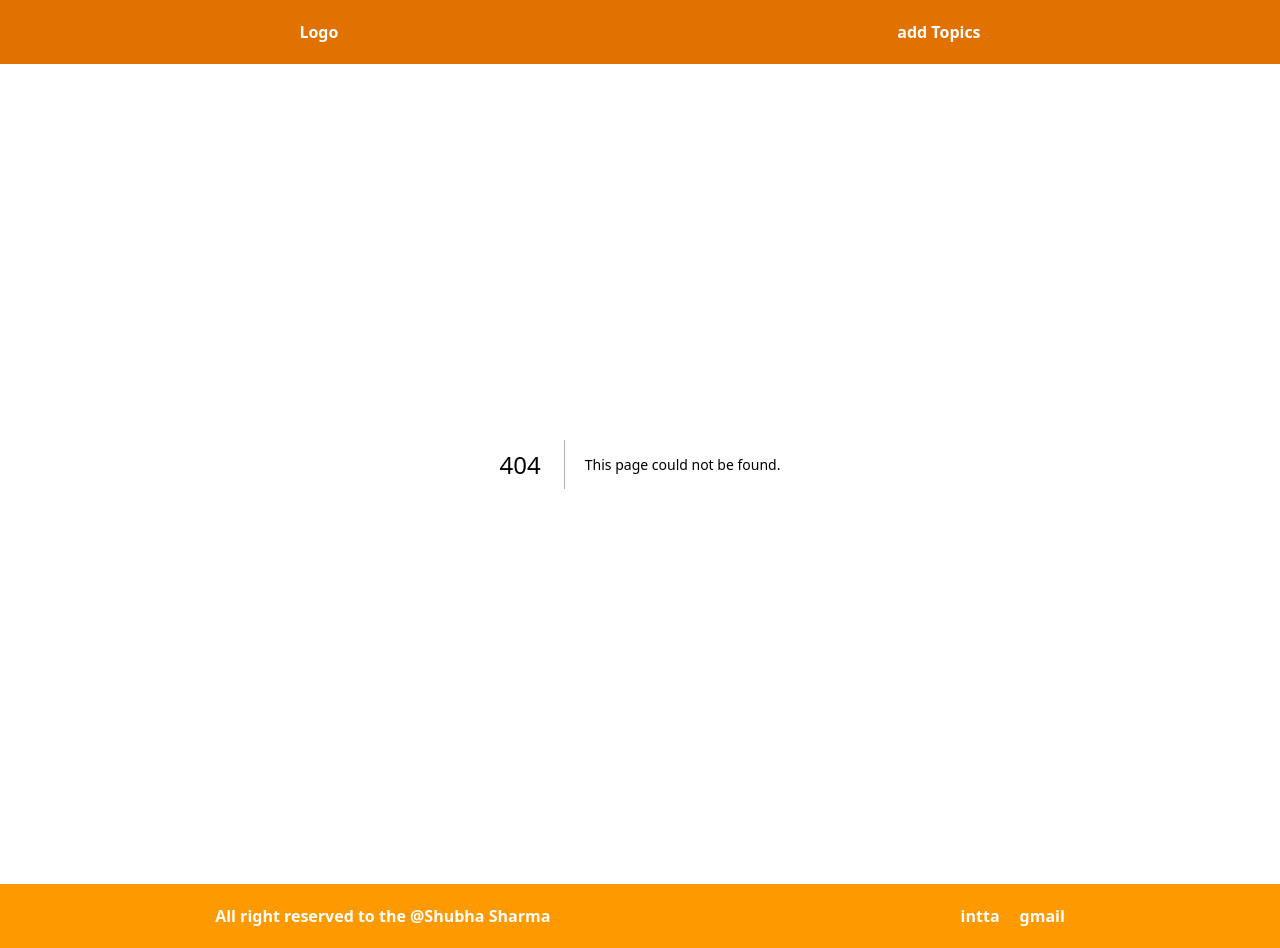
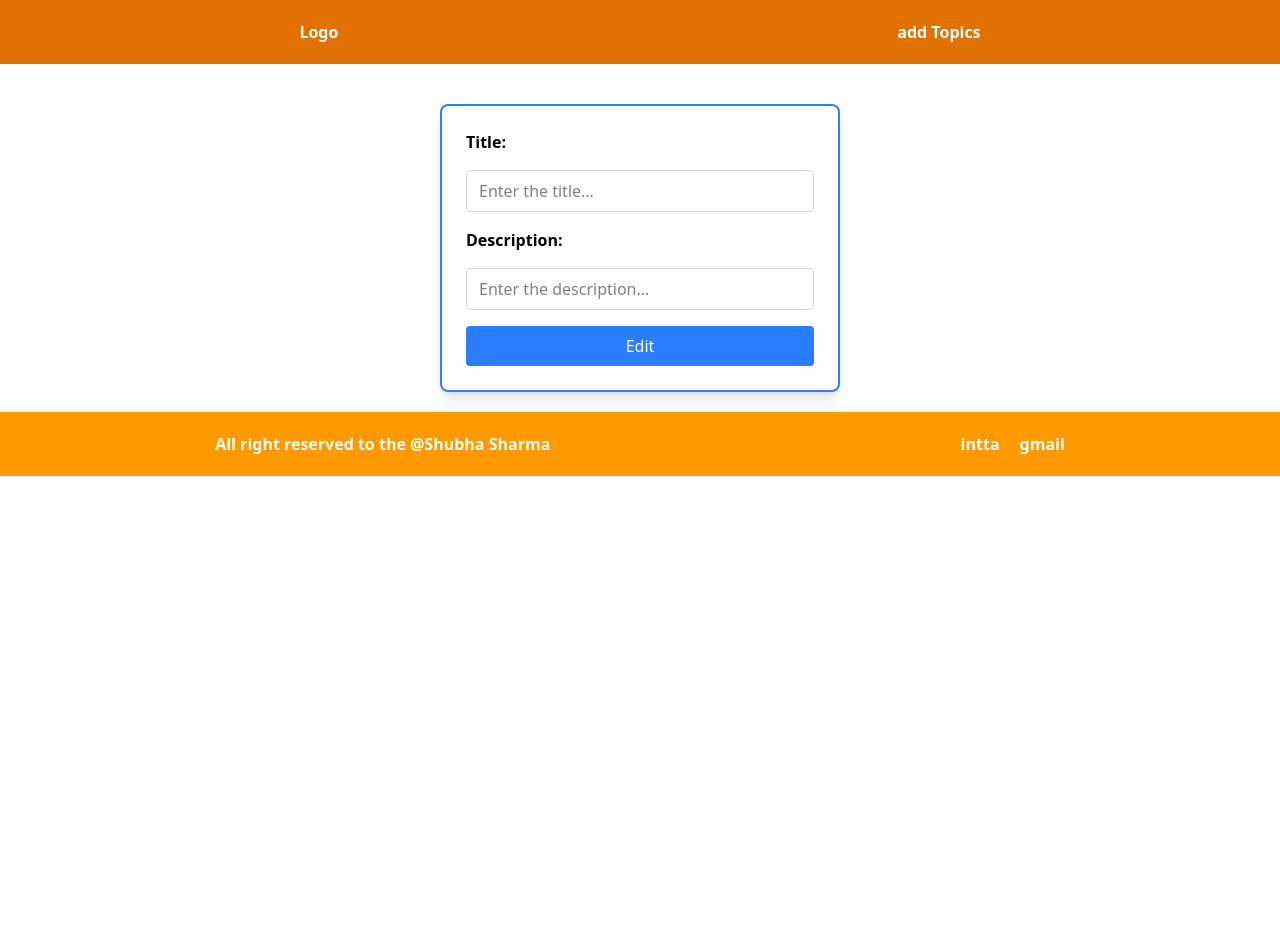
Before and after one commit to Shubhamsharma2002/Crudapp, a Next.js app: page /editTopics/1 in a window 1280 px wide. Before the commit this address had no page. After the commit the page ends 800 px from the top, so only its background shows below. Built offline with nearby package versions, Linux system fonts and the light colour scheme.

Commit message:
edit tpoics page done

```diff
--- a/Components/Todicslist.jsx
+++ b/Components/Todicslist.jsx
@@ -3,8 +3,11 @@
 import React from "react";
 import { MdDelete } from "react-icons/md";
 import { FaEdit } from "react-icons/fa";
+import Link from "next/link";
+
 
 const Topics = ({id,title ,description}) =>{
+
     return (
           <div className=" min-h-10  mt-7 ml-2 rounded-lg  w-64 border-2 border-amber-800">
             <div className=" text-center  bg-amber-800">
@@ -16,7 +19,10 @@ const Topics = ({id,title ,description}) =>{
                   </div>
                   <div className="flex justify-around mt-7 mb-0 ">
                   <p><MdDelete className="text-red-500 h-5 w-10 cursor-pointer"/></p>
+                  <Link href={"/editTopics/${id}"}>
                   <p><FaEdit  className="text-blue-500 h-5 w-10 cursor-pointer"/></p>
+                  </Link>
+
                   </div>
             </div>
 
--- /dev/null
+++ b/app/editTopics/[id]/page.jsx
@@ -0,0 +1,33 @@
+import React from "react";
+
+const EditTopics =() =>{
+    return(
+        <div className="w-[400px] mx-auto mt-10 border-2 border-blue-500 p-6 rounded-lg shadow-lg">
+      <form action="/" className="flex flex-col space-y-4">
+        <label htmlFor="title" className="font-semibold">Title:</label>
+        <input
+          type="text"
+          id="title"
+          placeholder="Enter the title..."
+          className="border border-gray-300 rounded px-3 py-2 focus:outline-none focus:ring-2 focus:ring-blue-400"
+        />
+
+        <label htmlFor="description" className="font-semibold">Description:</label>
+        <input
+          type="text"
+          id="description"
+          placeholder="Enter the description..."
+          className="border border-gray-300 rounded px-3 py-2 focus:outline-none focus:ring-2 focus:ring-blue-400"
+        />
+        <button
+          type="submit"
+          className="bg-blue-500 text-white py-2 px-4 rounded hover:bg-blue-600 transition-colors"
+        >
+          Edit
+        </button>
+      </form>
+    </div>
+    )
+}
+
+export default EditTopics
```
